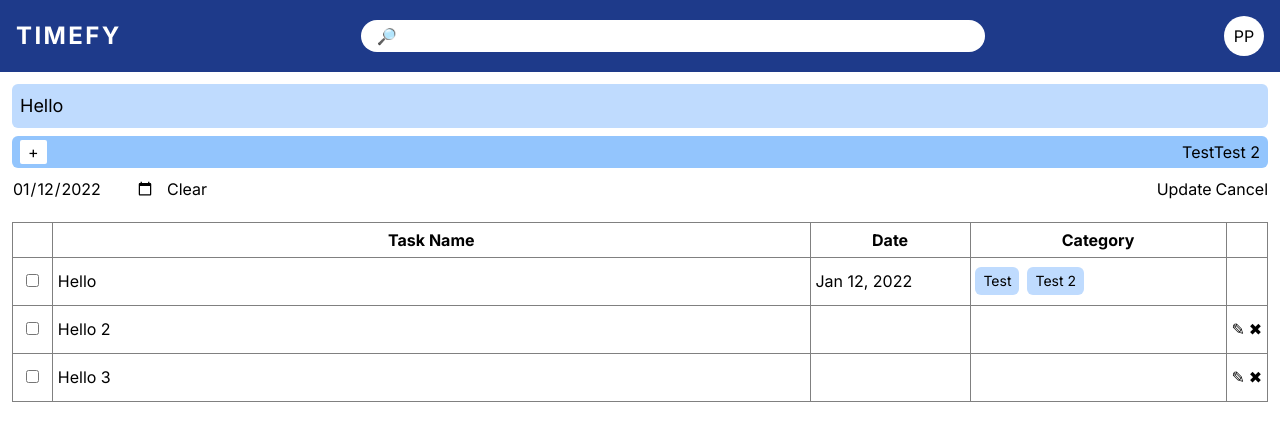
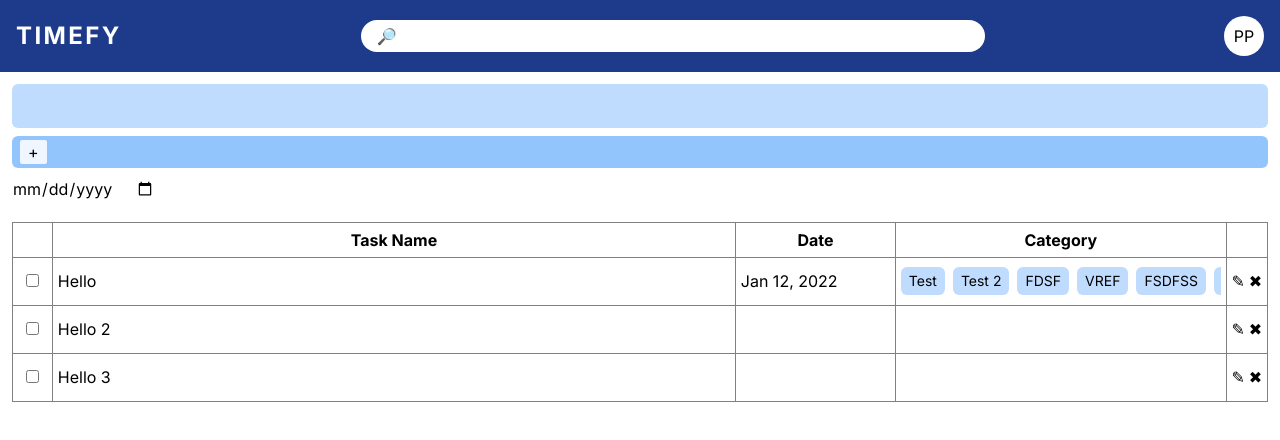
Before and after one commit to Edogawawa/Milestone, a Next.js app: page /list in a window 1280 px wide. Shown: the top 440 px of the page. Built offline with nearby package versions, Linux system fonts and the light colour scheme.

Commit message:
Implemented category input

```diff
--- a/src/app/list/page.js
+++ b/src/app/list/page.js
@@ -14,14 +14,13 @@ const uid = function(){
   return Date.now().toString(36) + Math.random().toString(36).substring(3);
 }
 
-const edited = uid()
 /** @type {ToDo[]} */
 const rawToDos = [
   {
-    id: edited,
+    id: uid(),
     taskName: "Hello",
     checked: false,
-    category: ["Test", "Test 2"],
+    category: ["Test", "Test 2", "FDSF", "VREF", "FSDFSS", "VFVGEG"],
     date: "2022-01-12"
   },
   {
@@ -51,11 +50,12 @@ export default function Home() {
   }
 
   const [category, setCategory] = useState([])
+  const [categoryInput, setCategoryInput] = useState("")
   const [taskName, setTaskName] = useState("")
   const [date, setDate] = useState("")
   const [toDos, setToDo] = useState(rawToDos)
 
-  const [editedId, setEditedId] = useState(edited)
+  const [editedId, setEditedId] = useState(undefined)
   useEffect(() => {
     if(editedId === undefined) return
     const toDo = toDos.find(v => v.id === editedId)
@@ -65,9 +65,24 @@ export default function Home() {
     setCategory(toDo.category)
   }, [editedId])
 
+  const addCategory = () => {
+    if(category.includes(categoryInput)){
+      alert("Category can't be duplicated")
+      return
+    }
+    setCategory([...category, categoryInput])
+    setCategoryInput("")
+  }
+
+  const deleteCategory = (c) => {
+    setCategory(category.filter(v => v !== c))
+  }
+
   const clearInput = () => {
     setTaskName("")
     setDate("")
+    setCategoryInput("")
+    setCategory([])
   }
 
   const createToDo = () => {
@@ -136,7 +151,7 @@ export default function Home() {
         </div>
 
       </nav>
-      <main className="flex flex-col gap-5 p-3">
+      <main className="flex flex-col gap-5 p-3 m-auto max-w-[1300px]">
         <div className="flex flex-col gap-2">
           <input
             type="text"
@@ -145,13 +160,31 @@ export default function Home() {
             onChange={e => setTaskName(e.target.value)}
           ></input>
 
-          <div className="flex flex-row bg-blue-300 rounded-md py-1 px-2 gap-2">
-            <button className="bg-white rounded-sm px-2">+</button>
+          <div className="flex flex-row bg-blue-300 rounded-md py-1 px-2 gap-2 whitespace-nowrap">
+            <button
+              onClick={addCategory}
+              className="bg-blue-50 rounded-sm px-2"
+            >+</button>
             <input
               type="Text"
               className="grow bg-inherit"
+              value={categoryInput}
+              onChange={(e) => setCategoryInput(e.target.value)}
+              onKeyDown={(e) => {
+                if(e.code === "Enter") addCategory()
+              }}
             ></input>
-            <div>{category}</div>
+            <div
+              className="flex flex-row gap-2 overflow-x-auto text-sm"
+            >{
+              category.map(c => {
+                return <button
+                  key={c}
+                  className="border-solid border-2 border-white px-1 rounded-md transition-all hover:bg-white"
+                  onClick={deleteCategory.bind(null, c)}
+                >{c}</button>
+              })
+            }</div>
           </div>
 
           <div className="flex flex-row">
@@ -210,6 +243,7 @@ export default function Home() {
                   type="checkbox"
                   value={toDo.checked}
                   onChange={checkToDo.bind(null, toDo.id)}
+                  className="non"
                 ></input>
               </td>
 
@@ -224,7 +258,7 @@ export default function Home() {
               </td>
 
               <td>
-                <div className="flex flex-row gap-2 text-sm">
+                <div className="flex flex-row gap-2 text-sm whitespace-nowrap max-w-xs overflow-auto">
                   {toDo.category.map(c => <p
                     key={c}
                     className="px-2 py-1 bg-blue-200 rounded-md"
```
